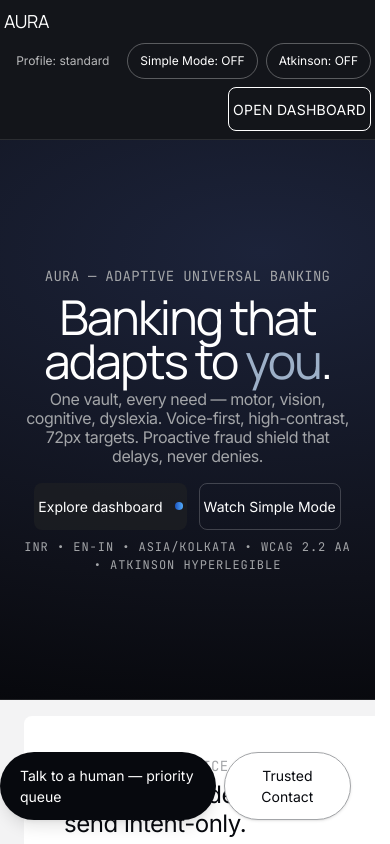
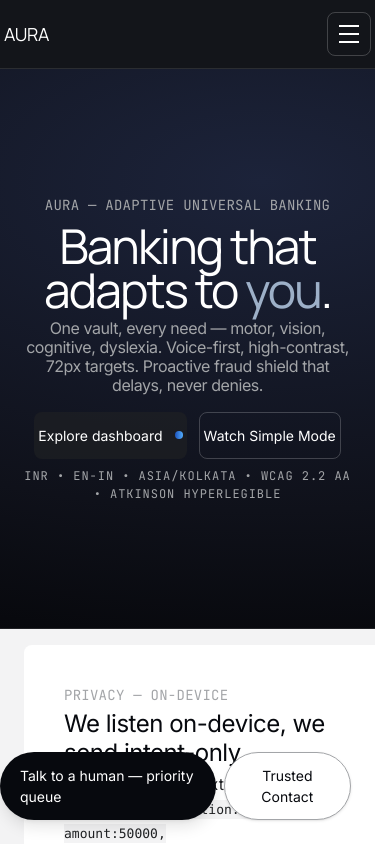
Before and after one commit to 1rishLatte/AURA-Making-Digital-Banking-truly-accessible, a Next.js app: page / in a window 390 px wide. Shown: the top 844 px of the page. Built offline with nearby package versions, Linux system fonts and the light colour scheme.

Commit message:
fix: header mobile hamburger — collapses pills to drawer, single-line mobile, desktop untouched

```diff
--- a/components/Header.tsx
+++ b/components/Header.tsx
@@ -1,34 +1,42 @@
 "use client";
+import { useState } from "react";
 import { GhostNavButton } from "./ui/GhostNavButton";
 import { useAdaptive } from "@/lib/adaptive-context";
 
 export function Header() {
   const { simpleMode, setSimpleMode, dyslexiaMode, setDyslexiaMode, profile, setProfile } = useAdaptive();
+  const [open, setOpen] = useState(false);
   return (
-    <header className="sticky top-0 z-40 flex flex-wrap items-center justify-between gap-y-2 px-4 md:px-10 py-2 md:py-0 md:h-16 min-h-[56px] border-b border-white/10 bg-vault-ink/95 backdrop-blur">
+    <header className="sticky top-0 z-40 flex flex-wrap items-center justify-between gap-y-2 px-4 md:px-10 py-3 md:py-0 md:h-16 min-h-[56px] border-b border-white/10 bg-vault-ink/95 backdrop-blur">
       <div className="flex items-center gap-3 md:gap-8 shrink-0">
         <span className="text-white text-[18px] tracking-[-0.02em] whitespace-nowrap" style={{ fontFamily: "var(--font-manrope), system-ui" }}>AURA</span>
         <span className="hidden md:inline text-[12px] tracking-[0.08em] uppercase text-silver-veil whitespace-nowrap" style={{ fontFamily: "var(--font-jetbrains), monospace" }}>Adaptive Banking</span>
       </div>
-      <nav className="flex flex-wrap items-center justify-end gap-2 md:gap-3 w-full md:w-auto" aria-label="Primary">
-        <button onClick={() => setProfile(profile === "standard" ? "motor" : profile === "motor" ? "cognitive" : profile === "cognitive" ? "vision" : "standard")} className="whitespace-nowrap shrink-0 text-white/70 text-[12px] md:text-[14px] hover:text-white px-2.5 md:px-3 py-2 rounded-[8px] min-h-[36px] md:min-h-[44px]">Profile: {profile}</button>
-        <button
-          aria-pressed={simpleMode}
-          onClick={() => setSimpleMode(!simpleMode)}
-          className={`whitespace-nowrap shrink-0 rounded-full px-3 md:px-4 py-1.5 md:py-2 text-[12px] md:text-[14px] border min-h-[36px] md:min-h-[44px] transition ${simpleMode ? "bg-white text-vault-ink border-white" : "bg-transparent text-white border-white/30"}`}
-        >
-          Simple Mode: {simpleMode ? "ON" : "OFF"}
-        </button>
-        <button
-          aria-pressed={dyslexiaMode}
-          onClick={() => setDyslexiaMode(!dyslexiaMode)}
-          className={`whitespace-nowrap shrink-0 rounded-full px-3 md:px-4 py-1.5 md:py-2 text-[12px] md:text-[14px] border min-h-[36px] md:min-h-[44px] ${dyslexiaMode ? "bg-white text-vault-ink border-white" : "bg-transparent text-white border-white/30"}`}
-          style={{ fontFamily: dyslexiaMode ? "var(--font-atkinson), system-ui" : undefined }}
-        >
-          Atkinson: {dyslexiaMode ? "ON" : "OFF"}
-        </button>
-        <GhostNavButton className="whitespace-nowrap shrink-0 text-[12px] md:text-[14px] px-3 md:px-4 py-1.5 md:py-2 min-h-[36px] md:min-h-[44px]" onClick={() => document.getElementById("dashboard")?.scrollIntoView({ behavior: "smooth" })}>Open Dashboard</GhostNavButton>
+      {/* Mobile hamburger — hidden on desktop */}
+      <button aria-label={open ? "Close menu" : "Open menu"} aria-expanded={open} onClick={() => setOpen(v => !v)} className="md:hidden inline-flex items-center justify-center w-11 h-11 rounded-[8px] border border-white/20 text-white">
+        <span className="sr-only">{open ? "Close" : "Menu"}</span>
+        <span aria-hidden className="flex flex-col gap-1.5">
+          <span className={`block h-0.5 w-5 bg-white transition ${open ? "rotate-45 translate-y-2" : ""}`} />
+          <span className={`block h-0.5 w-5 bg-white transition ${open ? "opacity-0" : ""}`} />
+          <span className={`block h-0.5 w-5 bg-white transition ${open ? "-rotate-45 -translate-y-2" : ""}`} />
+        </span>
+      </button>
+      {/* Desktop nav */}
+      <nav className="hidden md:flex flex-wrap items-center justify-end gap-3 w-auto" aria-label="Primary">
+        <button onClick={() => setProfile(profile === "standard" ? "motor" : profile === "motor" ? "cognitive" : profile === "cognitive" ? "vision" : "standard")} className="whitespace-nowrap shrink-0 text-white/70 text-[14px] hover:text-white px-3 py-2 rounded-[8px] min-h-[44px]">Profile: {profile}</button>
+        <button aria-pressed={simpleMode} onClick={() => setSimpleMode(!simpleMode)} className={`whitespace-nowrap shrink-0 rounded-full px-4 py-2 text-[14px] border min-h-[44px] transition ${simpleMode ? "bg-white text-vault-ink border-white" : "bg-transparent text-white border-white/30"}`}>Simple Mode: {simpleMode ? "ON" : "OFF"}</button>
+        <button aria-pressed={dyslexiaMode} onClick={() => setDyslexiaMode(!dyslexiaMode)} className={`whitespace-nowrap shrink-0 rounded-full px-4 py-2 text-[14px] border min-h-[44px] ${dyslexiaMode ? "bg-white text-vault-ink border-white" : "bg-transparent text-white border-white/30"}`} style={{ fontFamily: dyslexiaMode ? "var(--font-atkinson), system-ui" : undefined }}>Atkinson: {dyslexiaMode ? "ON" : "OFF"}</button>
+        <GhostNavButton onClick={() => document.getElementById("dashboard")?.scrollIntoView({ behavior: "smooth" })}>Open Dashboard</GhostNavButton>
       </nav>
+      {/* Mobile drawer */}
+      {open && (
+        <nav className="flex md:hidden w-full flex-col gap-2 pt-2 pb-1 border-t border-white/10 mt-1" aria-label="Primary mobile">
+          <button onClick={() => setProfile(profile === "standard" ? "motor" : profile === "motor" ? "cognitive" : profile === "cognitive" ? "vision" : "standard")} className="w-full text-left text-white/90 text-[14px] px-4 py-3 rounded-[8px] bg-white/5 min-h-[44px]">Profile: {profile} • tap to cycle</button>
+          <button aria-pressed={simpleMode} onClick={() => setSimpleMode(!simpleMode)} className={`w-full rounded-full px-4 py-3 text-[14px] border min-h-[44px] text-left ${simpleMode ? "bg-white text-vault-ink border-white" : "bg-transparent text-white border-white/30"}`}>Simple Mode: {simpleMode ? "ON" : "OFF"}</button>
+          <button aria-pressed={dyslexiaMode} onClick={() => setDyslexiaMode(!dyslexiaMode)} className={`w-full rounded-full px-4 py-3 text-[14px] border min-h-[44px] text-left ${dyslexiaMode ? "bg-white text-vault-ink border-white" : "bg-transparent text-white border-white/30"}`}>Atkinson: {dyslexiaMode ? "ON" : "OFF"}</button>
+          <button onClick={() => { setOpen(false); document.getElementById("dashboard")?.scrollIntoView({ behavior: "smooth" }); }} className="w-full rounded-[8px] border border-white bg-transparent px-4 py-3 text-[14px] uppercase tracking-[0.018em] text-white min-h-[44px]">Open Dashboard</button>
+        </nav>
+      )}
     </header>
   );
 }
```
